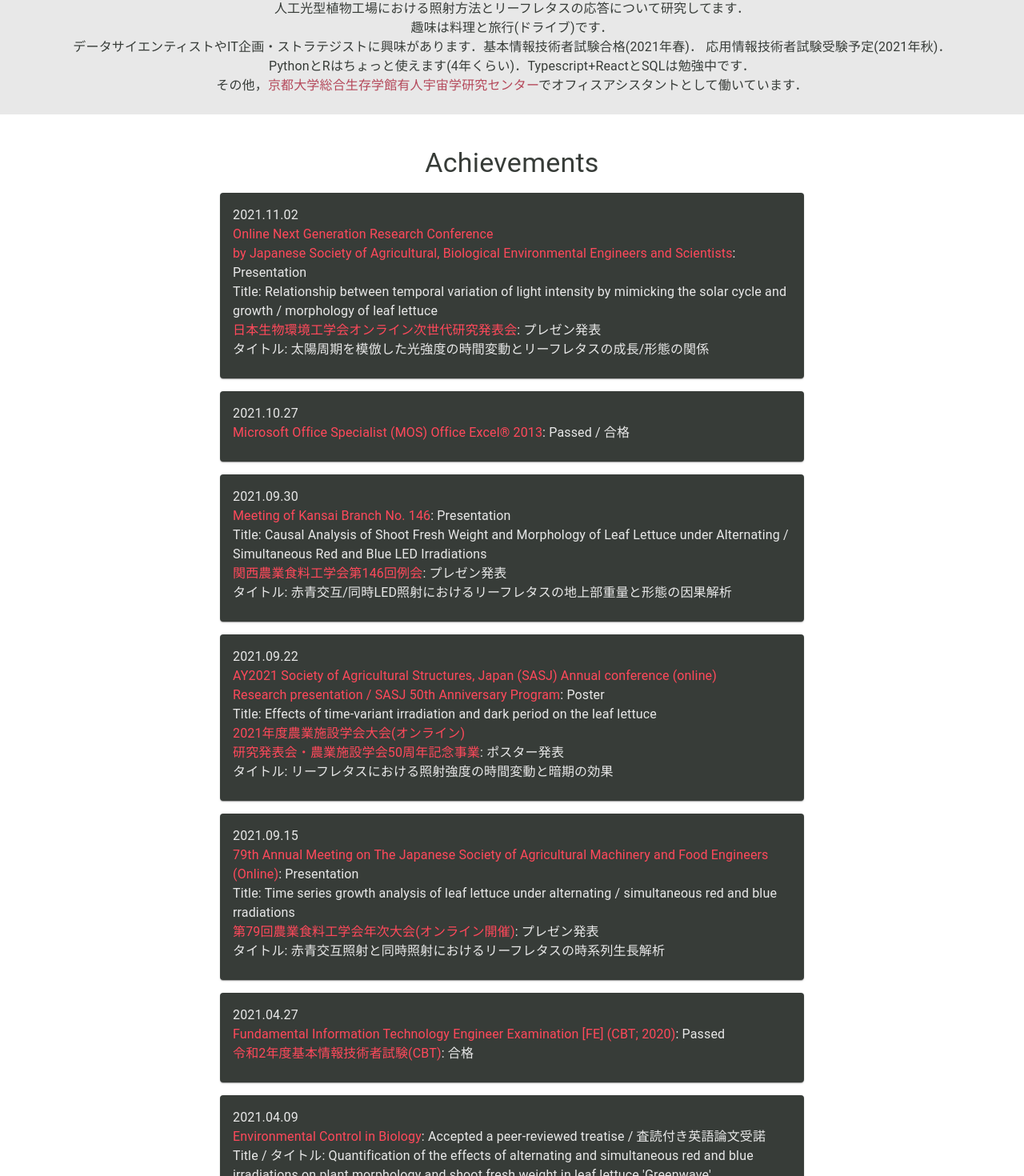
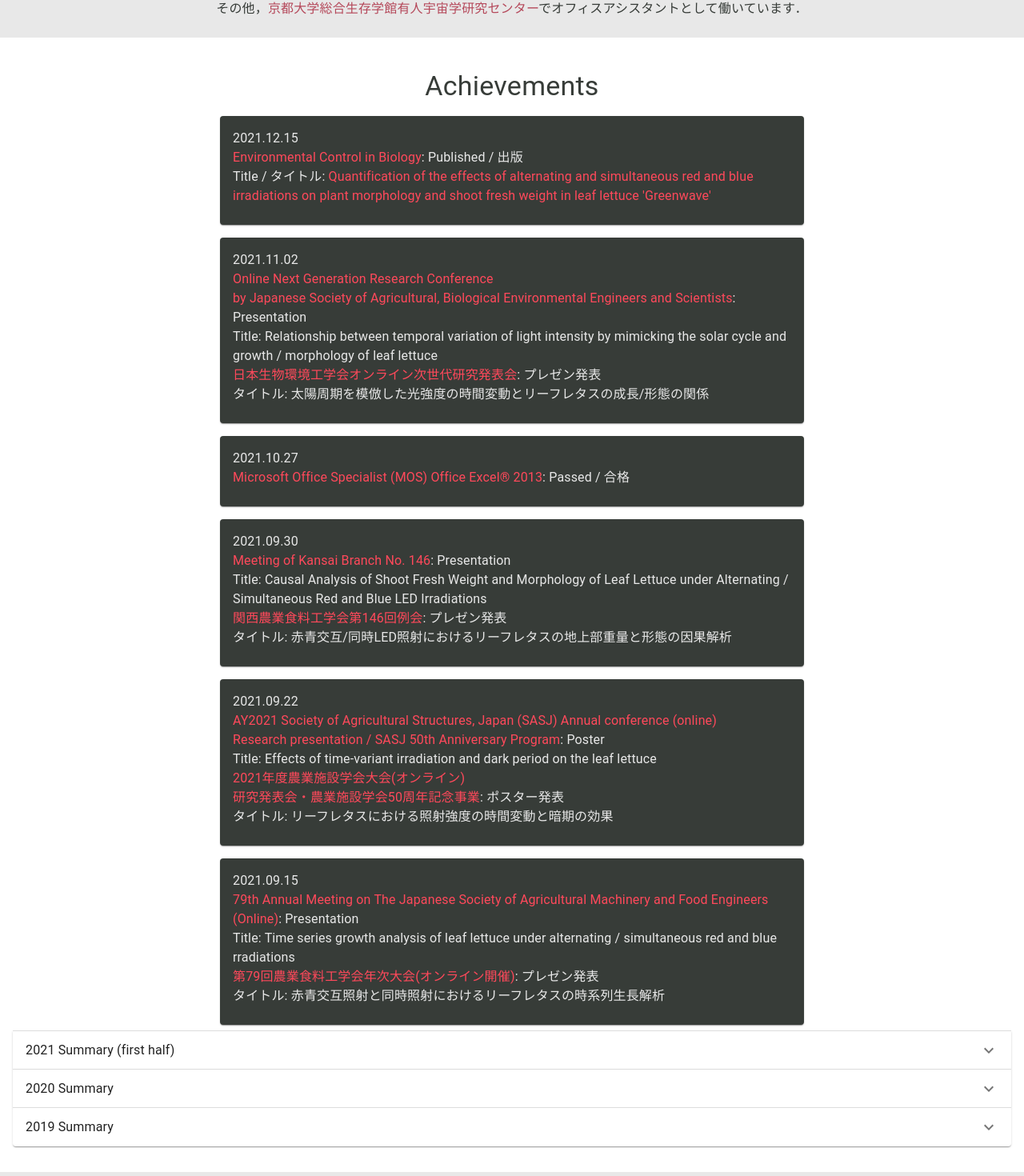
Before and after one commit to masukai/portfolio, a React (Create React App) app: page / in a window 1280 px wide. Shown: the part 851-2321 px from the top of the page at 80% size. Built offline with nearby package versions, Linux system fonts and the light colour scheme.

Commit message:
20211215_update

```diff
--- a/package.json
+++ b/package.json
@@ -3,15 +3,19 @@
   "version": "0.1.0",
   "private": true,
   "dependencies": {
+    "@emotion/react": "^11.7.1",
+    "@emotion/styled": "^11.6.0",
     "@material-ui/core": "^4.12.3",
     "@material-ui/icons": "^4.11.2",
     "@material-ui/lab": "^4.0.0-alpha.60",
+    "@mui/icons-material": "^5.2.4",
+    "@mui/material": "^5.2.4",
     "@testing-library/jest-dom": "^5.11.4",
     "@testing-library/react": "^11.1.0",
     "@testing-library/user-event": "^12.1.10",
     "@types/jest": "^26.0.15",
     "@types/node": "^12.0.0",
-    "@types/react": "^17.0.0",
+    "@types/react": "^17.0.37",
     "@types/react-dom": "^17.0.0",
     "gh-pages": "^3.2.3",
     "react": "^17.0.2",
--- a/src/components/About.tsx
+++ b/src/components/About.tsx
@@ -26,9 +26,7 @@ const About: React.FC = () => {
         </Box>
         <Box display='flex' justifyContent='center' p={1}>
           <Typography variant='body1' align='center'>
-            Hello! I am a 24-year-old male graduate student in Kyoto, Japan.<br />
-            I'm researching the relationship between irradiation methods and
-            leaf lettuce in plant factories with artificial light (PFALs).<br />
+            Hello! I am a 24-year-old male graduate student in Kyoto, Japan.
             My hobbies are cooking and traveling (driving).<br />
             I'm interested in data scientist and IT planner / strategist.<br />
             Fundamental Information Technology Engineer Examination [FE] was passed (CBT; 2020).<br />
@@ -36,8 +34,7 @@ const About: React.FC = () => {
             I can use Python and R a little (about 4 years), and I'm learning Typescript+React and SQL.<br />
             I'm working as an office assistant (OA) at <Link href='https://space.innovationkyoto.org/' className={classes.mainred} target="_blank">
             the Center for Human Space Studies, Kyoto University</Link>.<br /><br />
-            こんにちは！京都で大学院生をしている，24歳男性です．<br />
-            人工光型植物工場における照射方法とリーフレタスの応答について研究してます．<br />
+            こんにちは！京都で大学院生をしている，24歳男性です．
             趣味は料理と旅行(ドライブ)です．<br />
             データサイエンティストやIT企画・ストラテジストに興味があります．基本情報技術者試験合格(2021年春)．
             応用情報技術者試験受験予定(2021年秋)．<br />
--- a/src/components/Achievements.tsx
+++ b/src/components/Achievements.tsx
@@ -5,6 +5,10 @@ import Card from '@material-ui/core/Card'
 import CardContent from '@material-ui/core/CardContent'
 import Typography from '@material-ui/core/Typography'
 import Link from '@material-ui/core/Link'
+import Accordion from '@mui/material/Accordion';
+import AccordionSummary from '@mui/material/AccordionSummary';
+import AccordionDetails from '@mui/material/AccordionDetails';
+import ExpandMoreIcon from '@mui/icons-material/ExpandMore';
 
 const useStyles = makeStyles({
   root: {
@@ -33,6 +37,22 @@ const Achievements: React.FC = () => {
           <Typography variant='h4'>
             Achievements
           </Typography>
+        </Box>
+        <Box display='flex' justifyContent='center' p={1} >
+          <Card className={classes.root}>
+            <CardContent>
+              <Typography variant='body1'>
+                2021.12.15
+              </Typography>
+              <Typography color='inherit'>
+                <Link href='http://jsabees.org/ecb/' className={classes.maincolor} target="_blank">
+                Environmental Control in Biology</Link>: Published / 出版<br />
+                Title / タイトル: <Link href='https://www.jstage.jst.go.jp/article/ecb/59/4/59_181/_article/-char/en' className={classes.maincolor} target="_blank">
+                Quantification of the effects of alternating and simultaneous red and blue irradiations on
+                plant morphology and shoot fresh weight in leaf lettuce 'Greenwave'</Link>
+              </Typography>
+            </CardContent>
+          </Card>
         </Box>
         <Box display='flex' justifyContent='center' p={1} >
           <Card className={classes.root}>
@@ -126,6 +146,15 @@ const Achievements: React.FC = () => {
             </CardContent>
           </Card>
         </Box>
+        <Accordion>
+          <AccordionSummary
+            expandIcon={<ExpandMoreIcon />}
+            aria-controls="2021-first-content"
+            id="2021-first-header"
+          >
+            <Typography variant='body1' align='center'>2021 Summary (first half)</Typography>
+          </AccordionSummary>
+          <AccordionDetails>
         <Box display='flex' justifyContent='center' p={1} >
           <Card className={classes.root}>
             <CardContent>
@@ -177,6 +206,17 @@ const Achievements: React.FC = () => {
             </CardContent>
           </Card>
         </Box>
+          </AccordionDetails>
+        </Accordion>
+        <Accordion>
+          <AccordionSummary
+            expandIcon={<ExpandMoreIcon />}
+            aria-controls="2020-content"
+            id="2020-header"
+          >
+            <Typography variant='body1' align='center'>2020 Summary</Typography>
+          </AccordionSummary>
+          <AccordionDetails>
         <Box display='flex' justifyContent='center' p={1} >
           <Card className={classes.root}>
             <CardContent>
@@ -229,6 +269,17 @@ const Achievements: React.FC = () => {
             </CardContent>
           </Card>
         </Box>
+          </AccordionDetails>
+        </Accordion>
+        <Accordion>
+          <AccordionSummary
+            expandIcon={<ExpandMoreIcon />}
+            aria-controls="2019-content"
+            id="2019-header"
+          >
+            <Typography variant='body1' align='center'>2019 Summary</Typography>
+          </AccordionSummary>
+          <AccordionDetails>
         <Box display='flex' justifyContent='center' p={1} >
           <Card className={classes.root}>
             <CardContent>
@@ -264,6 +315,8 @@ const Achievements: React.FC = () => {
             </CardContent>
           </Card>
         </Box>
+          </AccordionDetails>
+        </Accordion>
       </Box>
     </p>
   );
```
Also changed, not shown: 2 other files (tests, documents, lock files or other folders).
